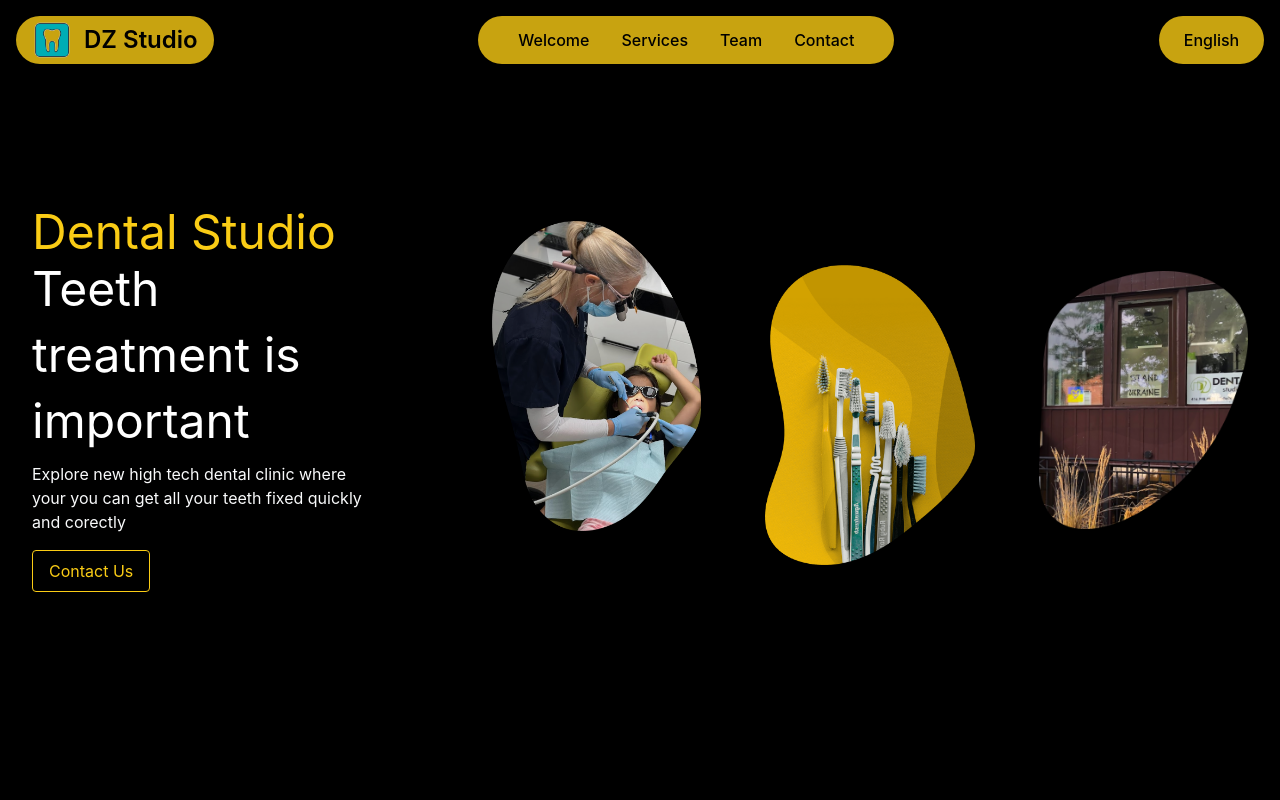
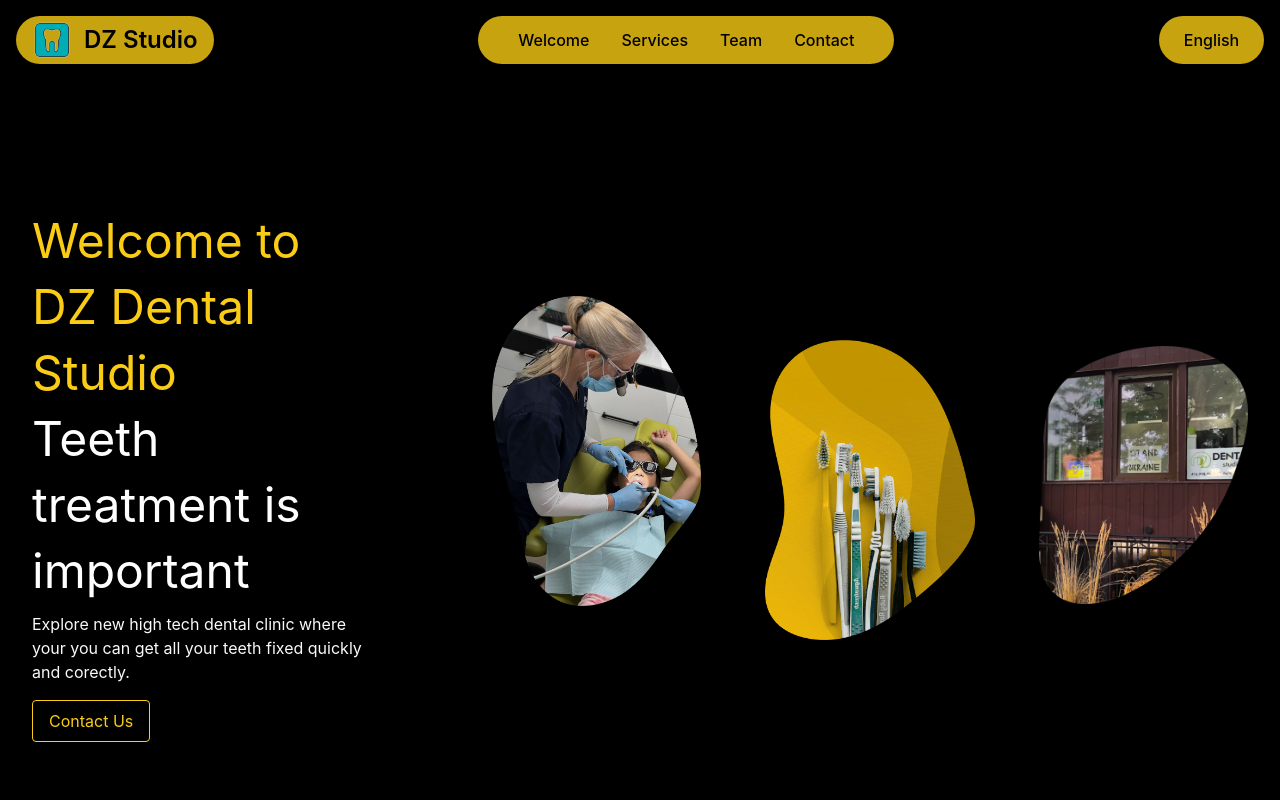
Before and after one commit to jaremavip3/dental-studio, a Next.js app: page /en in a window 1280 px wide. Shown: the top 800 px of the page. Built offline with nearby package versions, Linux system fonts and the light colour scheme; no server answers.

Commit message:
Fixed Eng / Ukr transation in Wellcome page. Added new translations for the same page.

```diff
--- a/messages/en.json
+++ b/messages/en.json
@@ -9,9 +9,11 @@
     "navbar_language_ua": "Ukrainian"
   },
   "Welcome": {
-    "welcome_header": "Welcome to DZ Dental Studio",
-    "welcome_text": "Your trusted partner for a healthy and beautiful smile.",
-    "welcome_image_alt": "Image of dental clinic"
+    "welcome_header_black": "Welcome to ",
+    "welcome_header_yellow": "DZ Dental Studio",
+    "welcome_second_header": "Teeth treatment is important",
+    "welcome_text": "Explore new high tech dental clinic where your you can get all your teeth fixed quickly and corectly.",
+    "welcome_contact": "Contact Us"
   },
 
   "Services": {
--- a/messages/ua.json
+++ b/messages/ua.json
@@ -9,9 +9,11 @@
     "navbar_language_ua": "Українська"
   },
   "Welcome": {
-    "welcome_header": "Вітаємо в DZ Dental Studio",
-    "welcome_text": "Ваш надійний партнер для здорової та красивої посмішки.",
-    "welcome_image_alt": " Зображення стоматологічної клініки."
+    "welcome_header_black": "Вітаємо в ",
+    "welcome_header_yellow": "DZ Dental Studio",
+    "welcome_second_header": "Лікування зубів це важиливо",
+    "welcome_text": "Дізнатесь про нову, технологічну стоматологічну клініку, де ви можете швидко та якісно вилікувати всі свої зуби.",
+    "welcome_contact": "Зв'язатись з нами!"
   },
 
   "Services": {
--- a/src/components/wellcome.tsx
+++ b/src/components/wellcome.tsx
@@ -1,6 +1,9 @@
 import React from "react";
 import Image from "next/image";
 import { useTranslations } from "next-intl";
+import wellcome_image_1 from "../../public/croped_img_1.png";
+import wellcome_image_2 from "../../public/croped_img_2.png";
+import wellcome_image_3 from "../../public/croped_img_3.png";
 
 export default function Wellcome() {
   const t = useTranslations("Welcome");
@@ -9,21 +12,19 @@ export default function Wellcome() {
       <div className=" text-primary pb-0 pt-4 sm:py-20 ">
         <div className="container mx-auto flex flex-col md:flex-row items-center mb-0 mt-12 sm:my-12 md:my-24">
           <div className="flex flex-col w-full lg:w-1/3 justify-center items-start p-8">
-            <h1 className="text-3xl md:text-5xl  text-accent ">
-              Dental Studio
+            <h1 className="text-3xl md:text-5xl leading-relaxed md:leading-snug text-accent ">
+              {t("welcome_header_black")}
             </h1>
-            <h2 className="text-3xl md:text-5xl leading-relaxed md:leading-snug mb-2">
-              Teeth treatment is important
-            </h2>
-            <p className="text-sm md:text-base text-secondary mb-4">
-              Explore new high tech dental clinic where your you can get all
-              your teeth fixed quickly and corectly
-            </p>
+            <h1 className="text-3xl md:text-5xl leading-relaxed md:leading-snug text-accent ">
+              {t("welcome_header_yellow")}
+            </h1>
+            <h2 className="text-3xl md:text-5xl leading-relaxed md:leading-snug mb-2"> {t("welcome_second_header")}</h2>
+            <p className="text-sm md:text-base text-secondary mb-4">{t("welcome_text")}</p>
             <a
               href="#contact"
               className="bg-transparent hover:bg-accent text-accent hover:text-background rounded shadow hover:shadow-lg py-2 px-4 border border-accent hover:border-transparent"
             >
-              Contact Us
+              {t("welcome_contact")}
             </a>
           </div>
           <div className="p-8 mt-12  md:mb-0 md:mt-0 ml-0 md:ml-12 lg:w-2/3  justify-center">
@@ -31,28 +32,31 @@ export default function Wellcome() {
               <div>
                 <Image
                   className=" block transition duration-300 ease-in-out hover:scale-110 shadow-xl pb-12"
-                  src="/croped_img_1.png"
+                  src={wellcome_image_1}
                   alt="Image 1"
                   height={300}
                   width={300}
+                  placeholder="blur"
                 />
               </div>
               <div>
                 <Image
                   className=" hidden md:block transition duration-300 ease-in-out hover:scale-110 shadow-xl pt-11"
-                  src="/croped_img_2.png"
+                  src={wellcome_image_2}
                   alt="Image 1"
                   height={300}
                   width={300}
+                  placeholder="blur"
                 />
               </div>
               <div className="self-center ">
                 <Image
                   className=" hidden lg:block  transition duration-300 ease-in-out hover:scale-110 shadow-xl "
-                  src="/croped_img_3.png"
+                  src={wellcome_image_3}
                   alt="Image 1"
                   height={300}
                   width={300}
+                  placeholder="blur"
                 />
               </div>
             </div>
```
